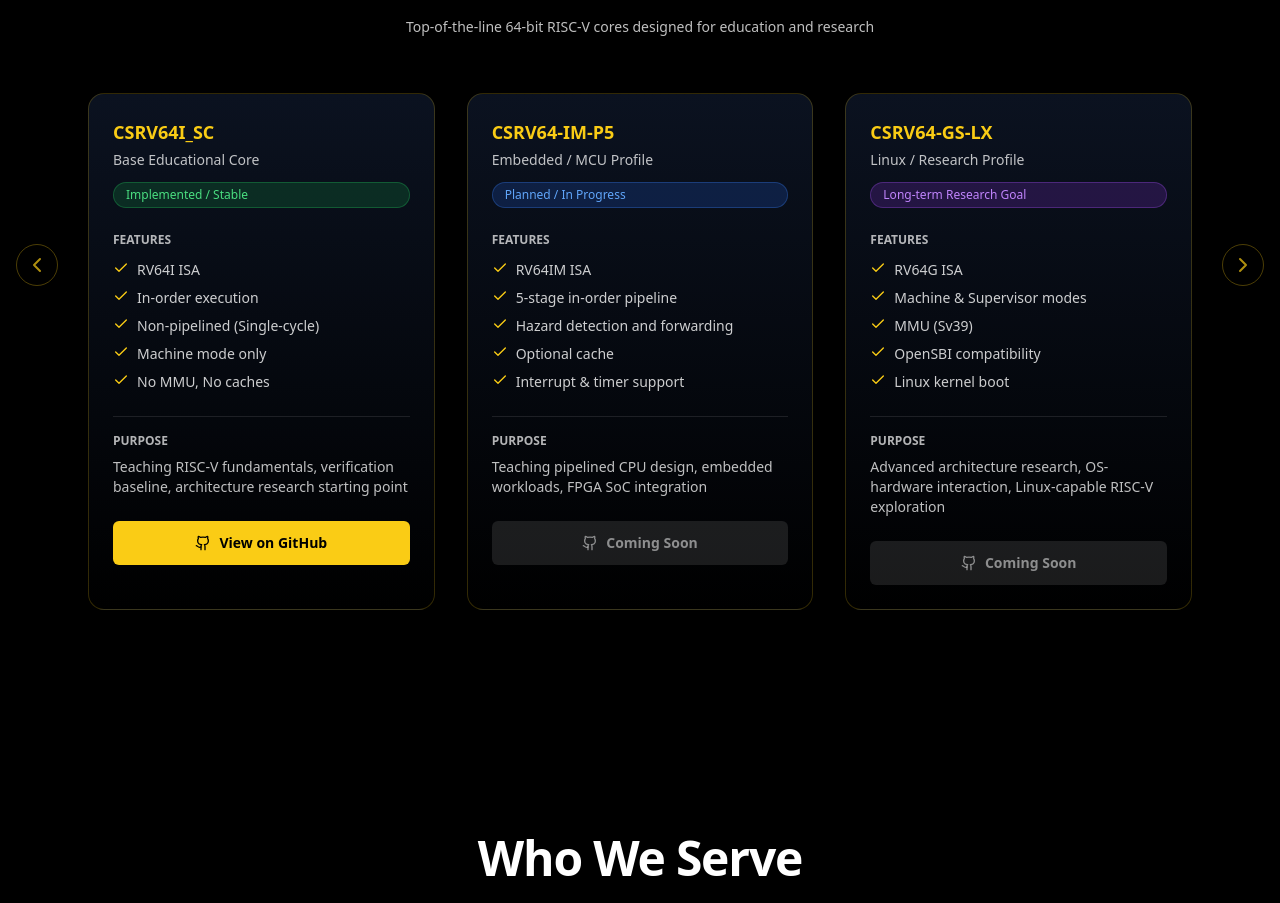
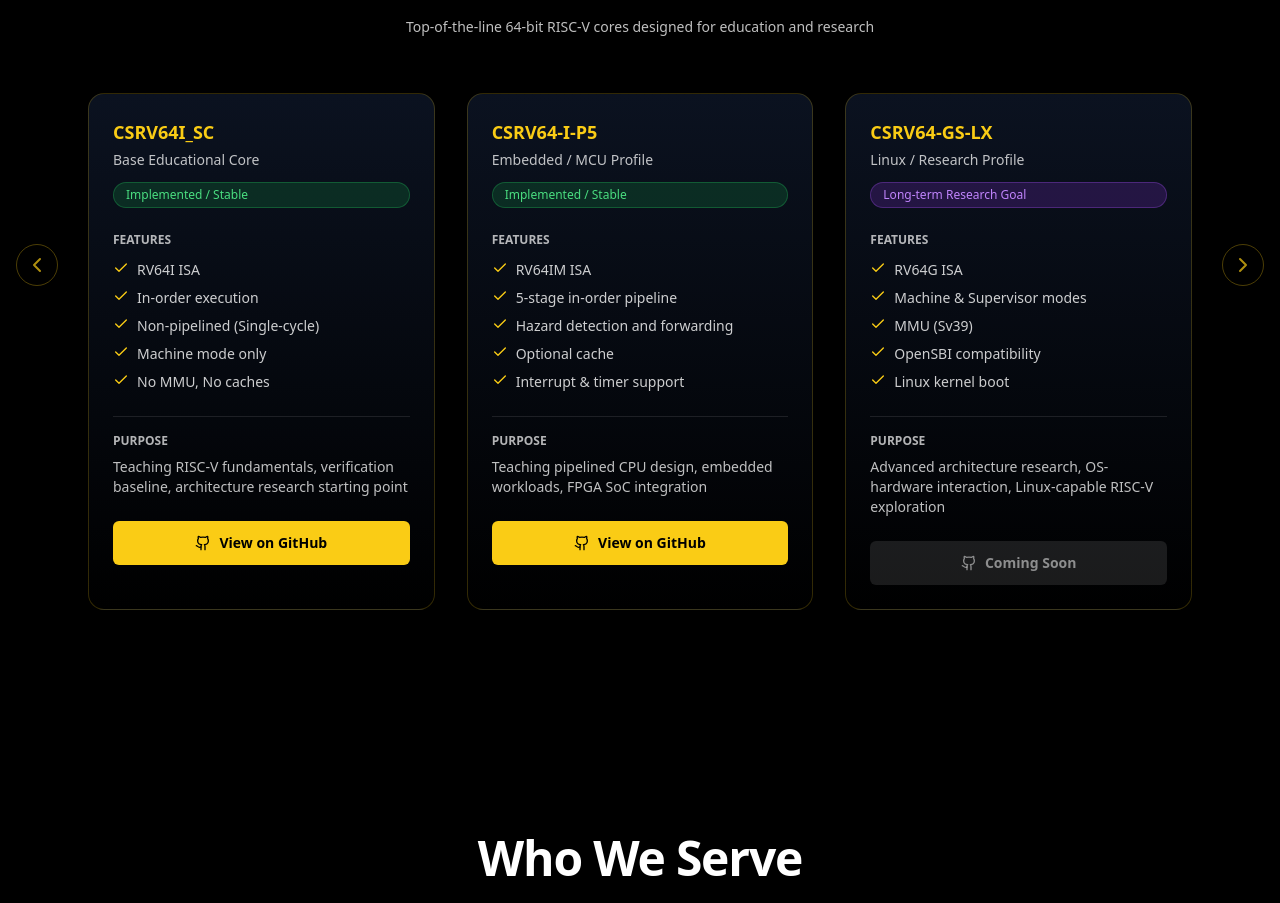
Before and after one commit to imarjun22/coreselva-site, a Next.js app: page / in a window 1280 px wide. Shown: the part 993-1896 px from the top of the page. Built offline with nearby package versions, Linux system fonts and the light colour scheme.

Commit message:
Update ProductSlider.tsx
Added CSRV64I-P5

```diff
--- a/components/ProductSlider.tsx
+++ b/components/ProductSlider.tsx
@@ -29,10 +29,10 @@ const PRODUCTS = [
         github: "https://github.com/KaranArjunS/CSRV64I_SC",
       },
       {
-        title: "CSRV64-IM-P5",
+        title: "CSRV64-I-P5",
         role: "Embedded / MCU Profile",
-        badge: "Planned / In Progress",
-        badgeClass: "bg-blue-600/20 text-blue-400 border-blue-500/30",
+        badge: "Implemented / Stable",
+        badgeClass: "bg-green-600/20 text-green-400 border-green-500/30",
         features: [
           "RV64IM ISA",
           "5-stage in-order pipeline",
@@ -42,6 +42,7 @@ const PRODUCTS = [
         ],
         purpose:
           "Teaching pipelined CPU design, embedded workloads, FPGA SoC integration",
+        github: "https://github.com/KaranArjunS/CoreSelva-RV64I-5-Stage-ArtyA7",
       },
       {
         title: "CSRV64-GS-LX",
```
